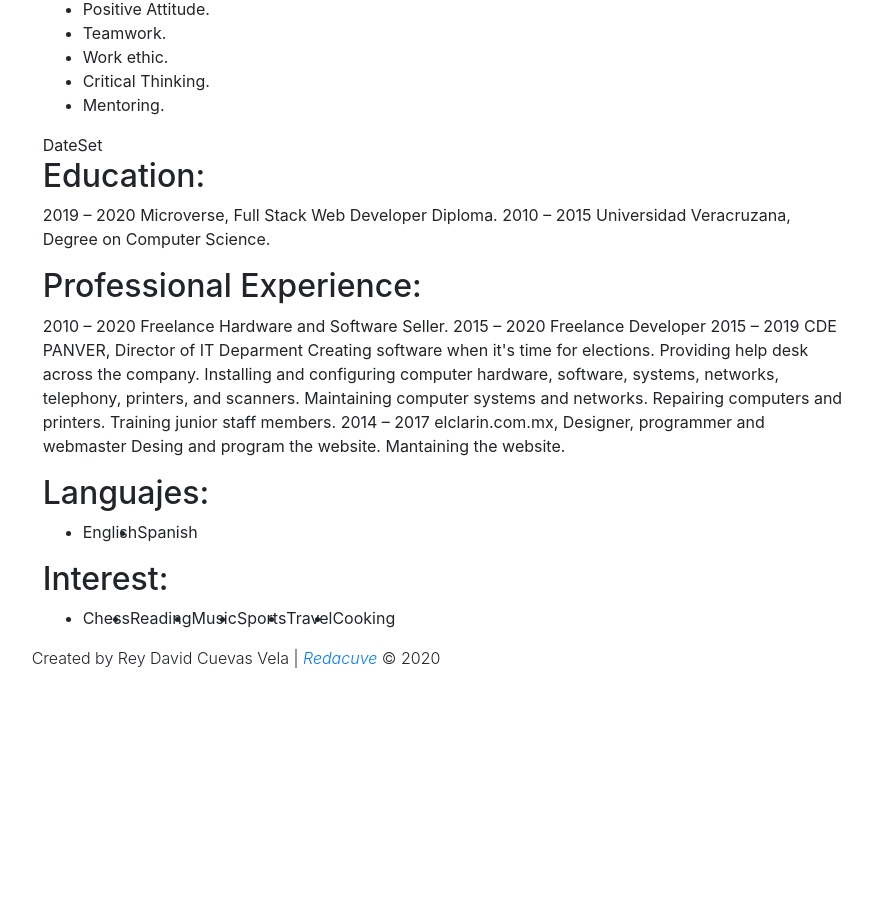
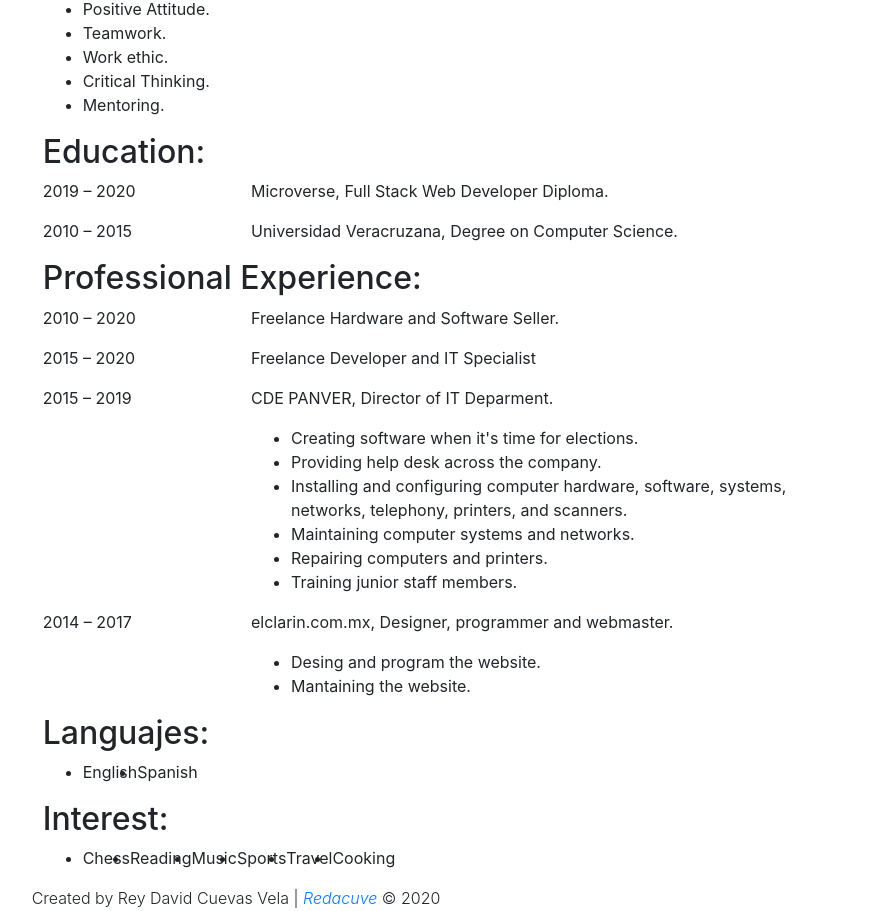
Before and after one commit to redacuve/my-portfolio, a React (Create React App) app: page /resume in a window 1280 px wide. Shown: the part 878-1789 px from the top of the page, without its empty margins (404-1276 px from the left). Before the commit the page ends 1564 px from the top, so only its background shows below. Built offline with nearby package versions, Linux system fonts and the light colour scheme.

Commit message:
update multiset and date set for resume page

```diff
--- a/src/components/DateSet.js
+++ b/src/components/DateSet.js
@@ -2,7 +2,24 @@
 
 function DateSet(props){
     return(
-        <div>DateSet</div>
+        <div className="dateset">
+            <h2>{props.title}</h2>
+            {props.list.map(elem => {
+                return (
+                <div class="row">
+                    <div className="dates col-3">
+                        {elem.dates}
+                    </div>
+                    <div className="info col-9">
+                        <p>{elem.description}</p>
+                        {elem.duties && <ul>{elem.duties.map(elem => {return <li key={elem}>{elem}</li>})}</ul>}
+                    </div>
+                </div>
+            )})
+            }
+
+
+        </div>
     );
 }
 
--- a/src/components/MultiSetList.js
+++ b/src/components/MultiSetList.js
@@ -4,7 +4,6 @@
     return(
         <div className="set multiset-list">
             <h2>{props.title}</h2>
-            {console.log(props.multiset)}
             {
             props.multiset.map(elem => {
                 return <div className="subset">
--- a/src/components/Resume.js
+++ b/src/components/Resume.js
@@ -21,7 +21,7 @@
                     </p>
                     <h3>Phone</h3>
                     <p>
-                        +52 (271) 173-0101
+                        +52 (228) 185-5336
                     </p>
                     </div>
                 </div>
@@ -43,30 +43,21 @@
                         listflex={false}
                     />
                     <DateSet
-
+                        title="Education:"
+                        list={[
+                            {dates: '2019 – 2020', description: 'Microverse, Full Stack Web Developer Diploma.'},
+                            {dates: '2010 – 2015', description: 'Universidad Veracruzana, Degree on Computer Science.'}
+                        ]}
                     />
-                    <h2>Education:</h2>
-                    <p>
-                    2019 – 2020 Microverse, Full Stack Web Developer Diploma.
-                    2010 – 2015 Universidad Veracruzana, Degree on Computer Science.
-                    </p>
-                    <h2>Professional Experience:</h2>
-                    <p>
-                    2010 – 2020 Freelance Hardware and Software Seller.
-                    2015 – 2020 Freelance Developer
-                    2015 – 2019
-                    CDE PANVER, Director of IT Deparment
-                    Creating software when it's time for elections.
-                    Providing help desk across the company.
-                    Installing and configuring computer hardware, software, systems, networks, telephony, printers, and scanners.
-                    Maintaining computer systems and networks.
-                    Repairing computers and printers.
-                    Training junior staff members.
-                    2014 – 2017
-                    elclarin.com.mx, Designer, programmer and webmaster
-                    Desing and program the website.
-                    Mantaining the website.
-                    </p>
+                    <DateSet
+                        title="Professional Experience:"
+                        list={[
+                            {dates: '2010 – 2020', description: 'Freelance Hardware and Software Seller.'},
+                            {dates: '2015 – 2020', description: 'Freelance Developer and IT Specialist'},
+                            {dates: '2015 – 2019', description: 'CDE PANVER, Director of IT Deparment.', duties: ['Creating software when it\'s time for elections.', 'Providing help desk across the company.', 'Installing and configuring computer hardware, software, systems, networks, telephony, printers, and scanners.', 'Maintaining computer systems and networks.', 'Repairing computers and printers.', 'Training junior staff members.'] },
+                            {dates: '2014 – 2017', description: 'elclarin.com.mx, Designer, programmer and webmaster.', duties: ['Desing and program the website.', 'Mantaining the website.']},
+                        ]}
+                    />
                     <SetList
                         title="Languajes:"
                         list={['English', 'Spanish']}
```
